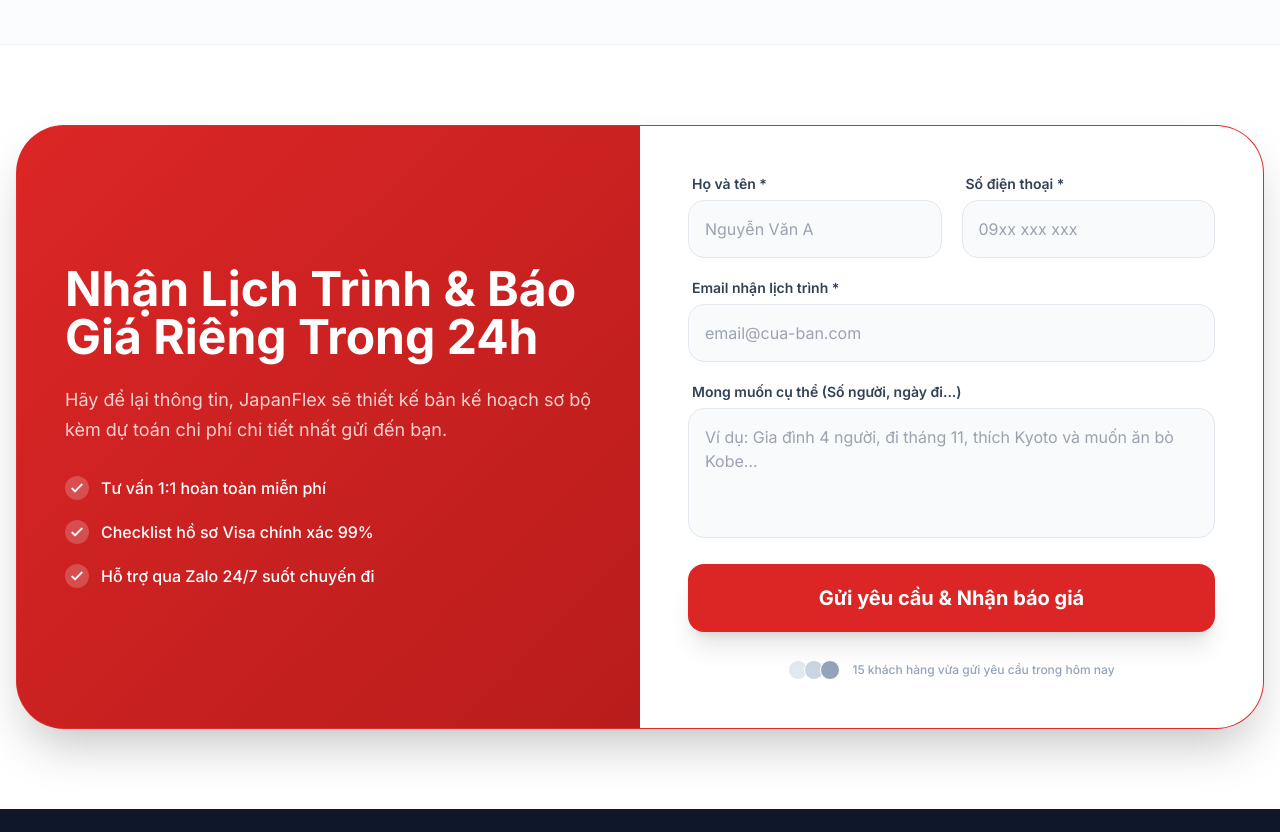
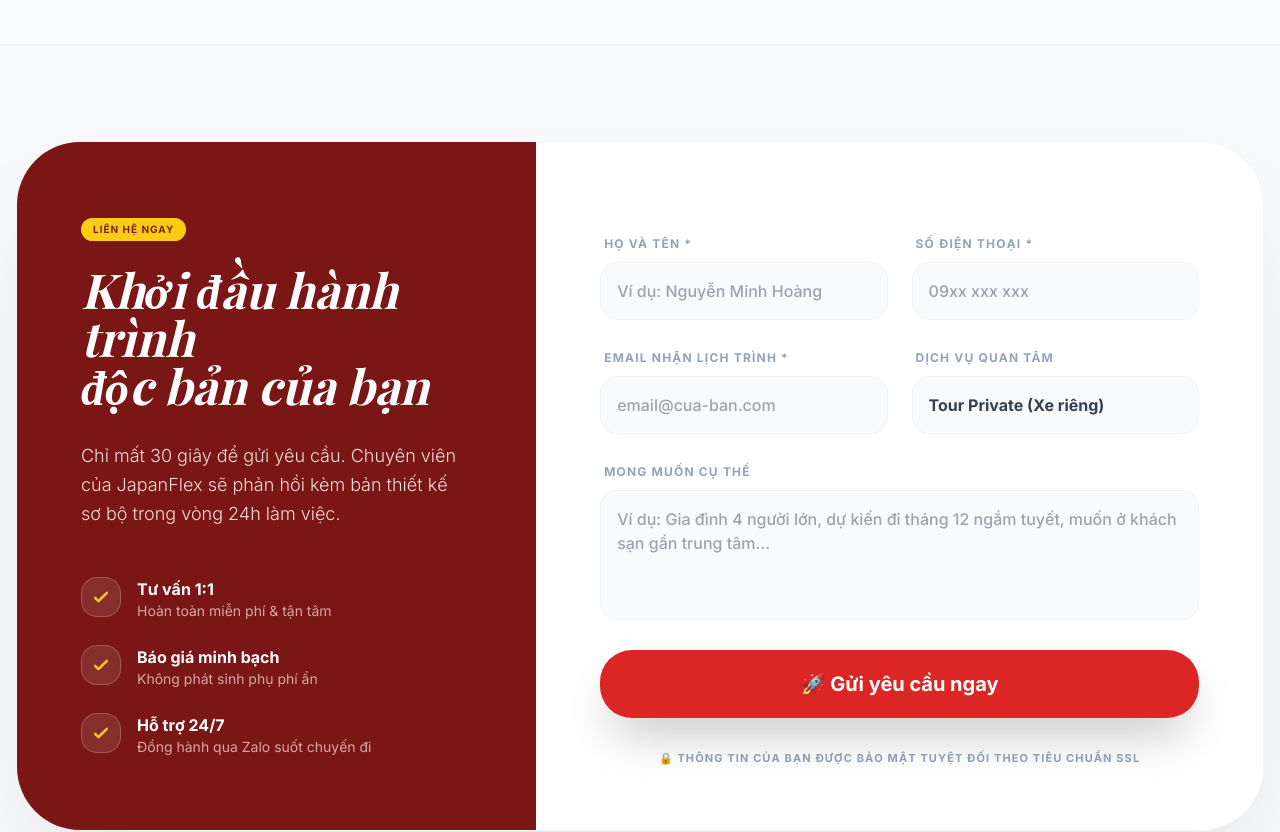
Before and after one commit to ktsglobal68-web/JapanFlex2, a React (Vite) app: page / in a window 1280 px wide. Shown: the part 9540-10372 px from the top of the page. Built offline with nearby package versions, Linux system fonts and the light colour scheme.

Commit message:
feat: Add bot protection to lead form
Implement a honeypot field (`_gotcha`) in the lead form to prevent spam submissions by bots. Update Formspree payload to include the selected service and improve subject line for better identification.

```diff
--- a/components/LeadForm.tsx
+++ b/components/LeadForm.tsx
@@ -8,27 +8,18 @@
     fullName: '',
     phone: '',
     email: '',
-    note: ''
+    service: 'Tour Private',
+    note: '',
+    _gotcha: '' // Field để chặn spam bot
   });
 
-  /**
-   * ĐÃ KẾT NỐI FORMSPREE:
-   * Dữ liệu sẽ được gửi về email đăng ký với ID: mrebnbag
-   */
   const FORM_ENDPOINT = "https://formspree.io/f/mrebnbag";
 
   const handleSubmit = async (e: React.FormEvent) => {
     e.preventDefault();
+    if (formData._gotcha) return; // Nếu bot điền vào trường này thì không gửi
+
     setLoading(true);
-
-    // Nếu chưa dán link, thông báo cho người dùng (chỉ dùng trong lúc phát triển)
-    if (!FORM_ENDPOINT) {
-      console.log("Dữ liệu khách hàng (Giả lập):", formData);
-      await new Promise(resolve => setTimeout(resolve, 1500));
-      setSubmitted(true);
-      setLoading(false);
-      return;
-    }
 
     try {
       const response = await fetch(FORM_ENDPOINT, {
@@ -38,10 +29,13 @@
           'Accept': 'application/json'
         },
         body: JSON.stringify({
-          ...formData,
-          _subject: `[JapanFlex] Khách hàng mới: ${formData.fullName}`,
-          _template: "table", // Formspree sẽ gửi email dạng bảng đẹp mắt
-          timestamp: new Date().toLocaleString('vi-VN')
+          "Họ tên": formData.fullName,
+          "Số điện thoại": formData.phone,
+          "Email": formData.email,
+          "Dịch vụ quan tâm": formData.service,
+          "Lời nhắn": formData.note,
+          "_subject": `[JapanFlex] Yêu cầu mới từ ${formData.fullName} - ${formData.service}`,
+          "_template": "table"
         })
       });
 
@@ -59,7 +53,7 @@
     }
   };
 
-  const handleChange = (e: React.ChangeEvent<HTMLInputElement | HTMLTextAreaElement>) => {
+  const handleChange = (e: React.ChangeEvent<HTMLInputElement | HTMLTextAreaElement | HTMLSelectElement>) => {
     setFormData({
       ...formData,
       [e.target.name]: e.target.value
@@ -67,67 +61,76 @@
   };
 
   return (
-    <section id="lead" className="py-20 bg-white scroll-mt-20">
+    <section id="lead" className="py-24 bg-slate-50 scroll-mt-20">
       <div className="max-w-7xl mx-auto px-4">
-        <div className="bg-red-600 rounded-[3rem] overflow-hidden shadow-2xl flex flex-col lg:flex-row border border-red-500/20">
+        <div className="bg-white rounded-[4rem] overflow-hidden shadow-[0_50px_100px_-20px_rgba(0,0,0,0.1)] flex flex-col lg:flex-row border border-slate-100">
           {/* Cột thông tin bên trái */}
-          <div className="p-12 lg:w-1/2 text-white flex flex-col justify-center bg-gradient-to-br from-red-600 to-red-700">
-            <h2 className="text-3xl md:text-5xl font-bold mb-6 leading-tight">Nhận Lịch Trình & Báo Giá Riêng Trong 24h</h2>
-            <p className="text-red-100 text-lg mb-8 leading-relaxed opacity-90">
-              Hãy để lại thông tin, JapanFlex sẽ thiết kế bản kế hoạch sơ bộ kèm dự toán chi phí chi tiết nhất gửi đến bạn.
+          <div className="p-12 lg:p-16 lg:w-5/12 text-white flex flex-col justify-center bg-kimono-red relative">
+            <div className="absolute inset-0 bg-black/20"></div>
+            <div className="relative z-10">
+              <span className="inline-block bg-yellow-400 text-red-900 text-[10px] font-black px-3 py-1 rounded-full uppercase tracking-widest mb-6">Liên hệ ngay</span>
+              <h2 className="text-4xl md:text-5xl font-bold mb-8 leading-tight font-luxury italic">Khởi đầu hành trình <br/>độc bản của bạn</h2>
+              <p className="text-red-50 text-lg mb-12 leading-relaxed opacity-90 font-light">
+                Chỉ mất 30 giây để gửi yêu cầu. Chuyên viên của JapanFlex sẽ phản hồi kèm bản thiết kế sơ bộ trong vòng 24h làm việc.
               </p>
-            <div className="space-y-5">
+
+              <div className="space-y-6">
                 {[
-                "Tư vấn 1:1 hoàn toàn miễn phí",
-                "Checklist hồ sơ Visa chính xác 99%",
-                "Hỗ trợ qua Zalo 24/7 suốt chuyến đi"
+                  { title: "Tư vấn 1:1", desc: "Hoàn toàn miễn phí & tận tâm" },
+                  { title: "Báo giá minh bạch", desc: "Không phát sinh phụ phí ẩn" },
+                  { title: "Hỗ trợ 24/7", desc: "Đồng hành qua Zalo suốt chuyến đi" }
                 ].map((item, i) => (
-                <div key={i} className="flex items-center space-x-3">
-                  <div className="w-6 h-6 bg-white/20 rounded-full flex items-center justify-center backdrop-blur-sm">
-                    <svg className="w-4 h-4 text-white" fill="none" stroke="currentColor" viewBox="0 0 24 24"><path strokeLinecap="round" strokeLinejoin="round" strokeWidth="3" d="M5 13l4 4L19 7"></path></svg>
+                  <div key={i} className="flex items-start space-x-4">
+                    <div className="w-10 h-10 bg-white/10 rounded-2xl flex items-center justify-center shrink-0 border border-white/20">
+                      <svg className="w-5 h-5 text-yellow-400" fill="none" stroke="currentColor" viewBox="0 0 24 24"><path strokeLinecap="round" strokeLinejoin="round" strokeWidth="3" d="M5 13l4 4L19 7"></path></svg>
                     </div>
-                  <span className="font-medium">{item}</span>
+                    <div>
+                      <h4 className="font-bold text-white">{item.title}</h4>
+                      <p className="text-red-100/70 text-sm">{item.desc}</p>
+                    </div>
                   </div>
                 ))}
               </div>
             </div>
+          </div>
 
           {/* Cột Form bên phải */}
-          <div className="p-12 lg:w-1/2 bg-white">
+          <div className="p-12 lg:p-16 lg:w-7/12 bg-white">
             {submitted ? (
-              <div className="h-full flex flex-col items-center justify-center text-center animate-in fade-in duration-700">
-                <div className="w-24 h-24 bg-green-50 text-green-500 rounded-full flex items-center justify-center text-5xl mb-6 shadow-inner">
+              <div className="h-full flex flex-col items-center justify-center text-center py-12">
+                <div className="w-24 h-24 bg-green-50 text-green-500 rounded-[2rem] flex items-center justify-center text-5xl mb-8 shadow-sm border border-green-100 animate-bounce">
                   <svg className="w-12 h-12" fill="none" stroke="currentColor" viewBox="0 0 24 24"><path strokeLinecap="round" strokeLinejoin="round" strokeWidth="3" d="M5 13l4 4L19 7"></path></svg>
                 </div>
-                <h3 className="text-3xl font-bold text-slate-900 mb-3">Gửi thành công!</h3>
-                <p className="text-slate-500 text-lg">
-                  Chào <strong>{formData.fullName}</strong>, chuyên viên của JapanFlex sẽ liên hệ với bạn qua số <strong>{formData.phone}</strong> sớm nhất có thể.
+                <h3 className="text-4xl font-bold text-slate-900 mb-4 font-luxury">Cảm ơn {formData.fullName.split(' ').pop()}!</h3>
+                <p className="text-slate-500 text-lg max-w-md mx-auto leading-relaxed">
+                  Yêu cầu về dịch vụ <strong>{formData.service}</strong> của bạn đã được chuyển tới bộ phận tư vấn. Chúng tôi sẽ liên hệ lại qua số <strong>{formData.phone}</strong> sớm nhất.
                 </p>
                 <button
                   onClick={() => setSubmitted(false)}
-                  className="mt-8 text-red-600 font-bold hover:text-red-700 transition-colors flex items-center group"
+                  className="mt-10 bg-slate-900 text-white px-8 py-4 rounded-2xl font-bold hover:bg-slate-800 transition-all flex items-center space-x-2 shadow-lg"
                 >
-                  <span className="border-b-2 border-red-600">Gửi thêm yêu cầu khác</span>
-                  <svg className="w-4 h-4 ml-2 group-hover:translate-x-1 transition-transform" fill="none" stroke="currentColor" viewBox="0 0 24 24"><path strokeLinecap="round" strokeLinejoin="round" strokeWidth="2" d="M14 5l7 7m0 0l-7 7m7-7H3"></path></svg>
+                  <span>Gửi thêm yêu cầu khác</span>
                 </button>
               </div>
             ) : (
-              <form onSubmit={handleSubmit} className="space-y-5">
-                <div className="grid md:grid-cols-2 gap-5">
-                  <div>
-                    <label className="block text-sm font-semibold text-slate-700 mb-1.5 ml-1">Họ và tên *</label>
+              <form onSubmit={handleSubmit} className="space-y-6">
+                <input type="text" name="_gotcha" style={{display:'none'}} onChange={handleChange} />
+
+                <div className="grid md:grid-cols-2 gap-6">
+                  <div className="space-y-2">
+                    <label className="text-xs font-black text-slate-400 uppercase tracking-widest ml-1">Họ và tên *</label>
                     <input
                       type="text"
                       name="fullName"
                       value={formData.fullName}
                       onChange={handleChange}
                       required
-                      placeholder="Nguyễn Văn A"
-                      className="w-full bg-slate-50 border border-slate-200 rounded-2xl p-4 focus:ring-2 focus:ring-red-500/20 focus:border-red-500 transition-all outline-none"
+                      placeholder="Ví dụ: Nguyễn Minh Hoàng"
+                      className="w-full bg-slate-50 border border-slate-100 rounded-2xl p-4 focus:ring-4 focus:ring-red-500/5 focus:border-red-500 transition-all outline-none font-medium"
                     />
                   </div>
-                  <div>
-                    <label className="block text-sm font-semibold text-slate-700 mb-1.5 ml-1">Số điện thoại *</label>
+                  <div className="space-y-2">
+                    <label className="text-xs font-black text-slate-400 uppercase tracking-widest ml-1">Số điện thoại *</label>
                     <input
                       type="tel"
                       name="phone"
@@ -135,12 +138,14 @@
                       onChange={handleChange}
                       required
                       placeholder="09xx xxx xxx"
-                      className="w-full bg-slate-50 border border-slate-200 rounded-2xl p-4 focus:ring-2 focus:ring-red-500/20 focus:border-red-500 transition-all outline-none"
+                      className="w-full bg-slate-50 border border-slate-100 rounded-2xl p-4 focus:ring-4 focus:ring-red-500/5 focus:border-red-500 transition-all outline-none font-medium"
                     />
                   </div>
                 </div>
-                <div>
-                  <label className="block text-sm font-semibold text-slate-700 mb-1.5 ml-1">Email nhận lịch trình *</label>
+
+                <div className="grid md:grid-cols-2 gap-6">
+                  <div className="space-y-2">
+                    <label className="text-xs font-black text-slate-400 uppercase tracking-widest ml-1">Email nhận lịch trình *</label>
                     <input
                       type="email"
                       name="email"
@@ -148,28 +153,45 @@
                       onChange={handleChange}
                       required
                       placeholder="email@cua-ban.com"
-                    className="w-full bg-slate-50 border border-slate-200 rounded-2xl p-4 focus:ring-2 focus:ring-red-500/20 focus:border-red-500 transition-all outline-none"
+                      className="w-full bg-slate-50 border border-slate-100 rounded-2xl p-4 focus:ring-4 focus:ring-red-500/5 focus:border-red-500 transition-all outline-none font-medium"
                     />
                   </div>
-                <div>
-                  <label className="block text-sm font-semibold text-slate-700 mb-1.5 ml-1">Mong muốn cụ thể (Số người, ngày đi...)</label>
+                  <div className="space-y-2">
+                    <label className="text-xs font-black text-slate-400 uppercase tracking-widest ml-1">Dịch vụ quan tâm</label>
+                    <select
+                      name="service"
+                      value={formData.service}
+                      onChange={handleChange}
+                      className="w-full bg-slate-50 border border-slate-100 rounded-2xl p-4 focus:ring-4 focus:ring-red-500/5 focus:border-red-500 transition-all outline-none font-bold text-slate-700 appearance-none cursor-pointer"
+                    >
+                      <option value="Tour Private">Tour Private (Xe riêng)</option>
+                      <option value="Visa Nhật Bản">Tư vấn Visa Nhật Bản</option>
+                      <option value="Tour Golf">Nghỉ dưỡng & Đánh Golf</option>
+                      <option value="Tầm soát sức khỏe">Du lịch & Tầm soát sức khỏe</option>
+                      <option value="Dịch vụ khác">Yêu cầu khác...</option>
+                    </select>
+                  </div>
+                </div>
+
+                <div className="space-y-2">
+                  <label className="text-xs font-black text-slate-400 uppercase tracking-widest ml-1">Mong muốn cụ thể</label>
                   <textarea
                     name="note"
                     value={formData.note}
                     onChange={handleChange}
                     rows={4}
-                    className="w-full bg-slate-50 border border-slate-200 rounded-2xl p-4 focus:ring-2 focus:ring-red-500/20 focus:border-red-500 transition-all outline-none resize-none"
-                    placeholder="Ví dụ: Gia đình 4 người, đi tháng 11, thích Kyoto và muốn ăn bò Kobe..."
+                    className="w-full bg-slate-50 border border-slate-100 rounded-2xl p-4 focus:ring-4 focus:ring-red-500/5 focus:border-red-500 transition-all outline-none resize-none font-medium"
+                    placeholder="Ví dụ: Gia đình 4 người lớn, dự kiến đi tháng 12 ngắm tuyết, muốn ở khách sạn gần trung tâm..."
                   ></textarea>
                 </div>
 
                 <button
                   type="submit"
                   disabled={loading}
-                  className={`w-full text-white py-5 rounded-2xl font-bold text-xl shadow-xl transition-all relative overflow-hidden group ${loading ? 'bg-slate-400 cursor-not-allowed' : 'bg-red-600 hover:bg-red-700 hover:shadow-red-500/30'}`}
+                  className={`w-full text-white py-5 rounded-[2rem] font-black text-xl shadow-2xl transition-all relative overflow-hidden group ${loading ? 'bg-slate-400 cursor-not-allowed' : 'bg-red-600 hover:bg-red-700 hover:shadow-red-500/40 hover:-translate-y-1'}`}
                 >
                   <span className={`flex items-center justify-center transition-all ${loading ? 'opacity-0' : 'opacity-100'}`}>
-                    Gửi yêu cầu & Nhận báo giá
+                    🚀 Gửi yêu cầu ngay
                   </span>
                   {loading && (
                     <div className="absolute inset-0 flex items-center justify-center">
@@ -178,14 +200,9 @@
                   )}
                 </button>
 
-                <div className="flex items-center justify-center space-x-3 text-xs text-slate-400 pt-2 font-medium">
-                  <div className="flex -space-x-1">
-                    <div className="w-5 h-5 rounded-full bg-slate-200 border border-white"></div>
-                    <div className="w-5 h-5 rounded-full bg-slate-300 border border-white"></div>
-                    <div className="w-5 h-5 rounded-full bg-slate-400 border border-white"></div>
-                  </div>
-                  <span>15 khách hàng vừa gửi yêu cầu trong hôm nay</span>
-                </div>
+                <p className="text-center text-[11px] text-slate-400 font-bold uppercase tracking-widest pt-2">
+                  🔒 Thông tin của bạn được bảo mật tuyệt đối theo tiêu chuẩn SSL
+                </p>
               </form>
             )}
           </div>
```
Lines whose indentation alone changed are shown as unchanged.
